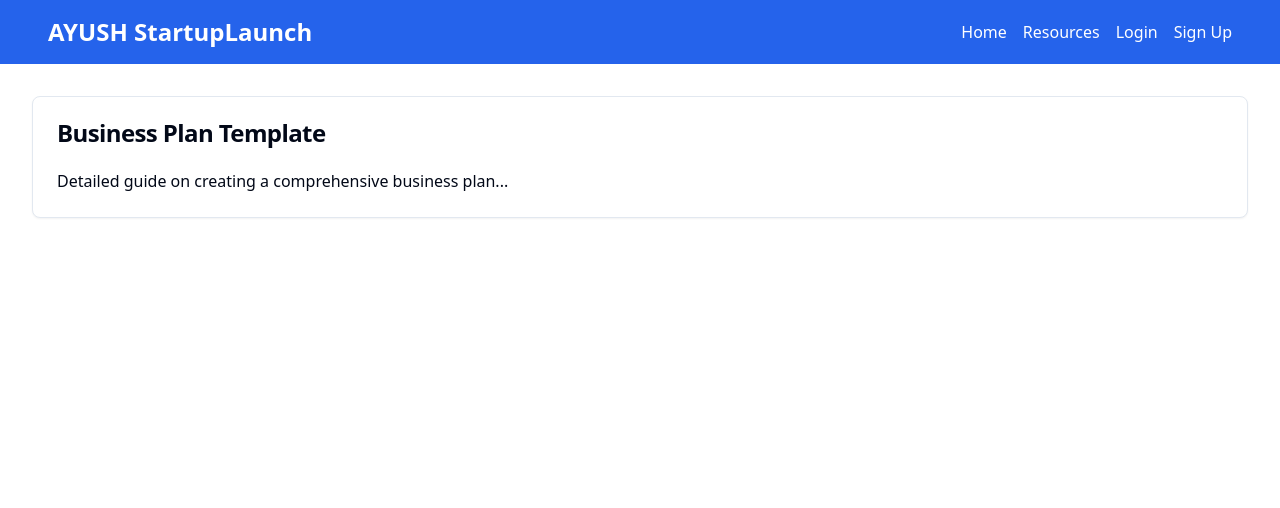
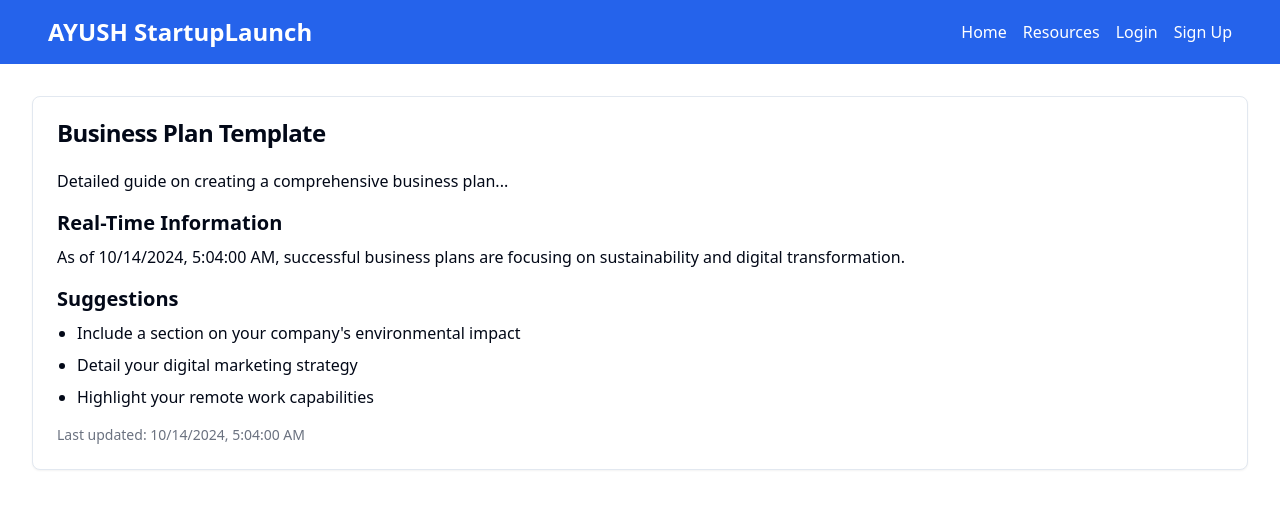
Before and after one commit to Dhanasreeds/startup-haven, a React (Vite) app: page /resources/business-plan in a window 1280 px wide. Shown: the top 508 px of the page. Built offline with nearby package versions, Linux system fonts and the light colour scheme.

Commit message:
Add real-time information to resource page
Implement functionality to provide real-time information and suggestions related to topics on the resource page.
[skip gpt_engineer]

```diff
--- a/src/pages/ResourceDetail.jsx
+++ b/src/pages/ResourceDetail.jsx
@@ -1,37 +1,79 @@
-import React from 'react';
+import React, { useState, useEffect } from 'react';
 import { useParams } from 'react-router-dom';
 import { Card, CardHeader, CardTitle, CardContent } from "@/components/ui/card";
 
 const resourceDetails = {
   'business-plan': {
     title: 'Business Plan Template',
-    content: 'Detailed guide on creating a comprehensive business plan...'
+    content: 'Detailed guide on creating a comprehensive business plan...',
+    realTimeInfo: () => `As of ${new Date().toLocaleString()}, successful business plans are focusing on sustainability and digital transformation.`,
+    suggestions: [
+      'Include a section on your company\'s environmental impact',
+      'Detail your digital marketing strategy',
+      'Highlight your remote work capabilities'
+    ]
   },
   'funding-guide': {
     title: 'Funding Guide',
-    content: 'In-depth information about various funding options for startups...'
+    content: 'In-depth information about various funding options for startups...',
+    realTimeInfo: () => `Current trend: Angel investors are showing increased interest in health tech startups as of ${new Date().toLocaleString()}.`,
+    suggestions: [
+      'Research crowdfunding platforms',
+      'Prepare a compelling elevator pitch',
+      'Network with industry-specific investor groups'
+    ]
   },
   'legal-checklist': {
     title: 'Legal Checklist',
-    content: 'Comprehensive checklist of legal considerations for new businesses...'
+    content: 'Comprehensive checklist of legal considerations for new businesses...',
+    realTimeInfo: () => `Recent update: New data protection regulations came into effect on ${new Date().toLocaleDateString()}.`,
+    suggestions: [
+      'Consult with a startup-focused lawyer',
+      'Review your intellectual property strategy',
+      'Ensure compliance with local business regulations'
+    ]
   },
   'marketing-strategies': {
     title: 'Marketing Strategies',
-    content: 'Detailed marketing tactics and strategies for startups...'
+    content: 'Detailed marketing tactics and strategies for startups...',
+    realTimeInfo: () => `Trending: TikTok marketing is showing high engagement rates for B2C startups as of ${new Date().toLocaleString()}.`,
+    suggestions: [
+      'Develop a content marketing plan',
+      'Explore influencer partnerships',
+      'Optimize your website for local SEO'
+    ]
   },
   'networking-tips': {
     title: 'Networking Tips',
-    content: 'Advanced guide on building valuable connections in the startup ecosystem...'
+    content: 'Advanced guide on building valuable connections in the startup ecosystem...',
+    realTimeInfo: () => `Upcoming: Virtual startup networking event scheduled for ${new Date(Date.now() + 7 * 24 * 60 * 60 * 1000).toLocaleDateString()}.`,
+    suggestions: [
+      'Join online startup communities',
+      'Attend industry-specific webinars',
+      'Engage with thought leaders on LinkedIn'
+    ]
   },
   'financial-modeling': {
     title: 'Financial Modeling',
-    content: 'Step-by-step guide to creating financial projections for your startup...'
+    content: 'Step-by-step guide to creating financial projections for your startup...',
+    realTimeInfo: () => `Market update: Average seed funding round size has increased by 15% since ${new Date(Date.now() - 30 * 24 * 60 * 60 * 1000).toLocaleDateString()}.`,
+    suggestions: [
+      'Use scenario planning in your financial models',
+      'Include a detailed cash flow projection',
+      'Consider seeking advice from a startup financial advisor'
+    ]
   }
 };
 
 const ResourceDetail = () => {
   const { resourceId } = useParams();
+  const [currentTime, setCurrentTime] = useState(new Date());
   const resource = resourceDetails[resourceId];
+
+  useEffect(() => {
+    const timer = setInterval(() => setCurrentTime(new Date()), 60000); // Update every minute
+    return () => clearInterval(timer);
+  }, []);
 
   if (!resource) {
     return <div>Resource not found</div>;
@@ -44,7 +86,16 @@ const ResourceDetail = () => {
           <CardTitle>{resource.title}</CardTitle>
         </CardHeader>
         <CardContent>
-          <p>{resource.content}</p>
+          <p className="mb-4">{resource.content}</p>
+          <h3 className="text-xl font-semibold mt-4 mb-2">Real-Time Information</h3>
+          <p className="mb-4">{resource.realTimeInfo()}</p>
+          <h3 className="text-xl font-semibold mt-4 mb-2">Suggestions</h3>
+          <ul className="list-disc pl-5">
+            {resource.suggestions.map((suggestion, index) => (
+              <li key={index} className="mb-2">{suggestion}</li>
+            ))}
+          </ul>
+          <p className="text-sm text-gray-500 mt-4">Last updated: {currentTime.toLocaleString()}</p>
         </CardContent>
       </Card>
     </div>
--- a/src/pages/ResourceHub.jsx
+++ b/src/pages/ResourceHub.jsx
@@ -16,6 +16,7 @@ const ResourceHub = () => {
   return (
     <div className="container mx-auto mt-8">
       <h1 className="text-3xl font-bold mb-6">Startup Resource Hub</h1>
+      <p className="text-lg mb-6">Explore our resources for real-time information and suggestions on various startup topics.</p>
       <div className="grid grid-cols-1 md:grid-cols-2 lg:grid-cols-3 gap-6">
         {resources.map((resource) => (
           <Card key={resource.id}>
```
